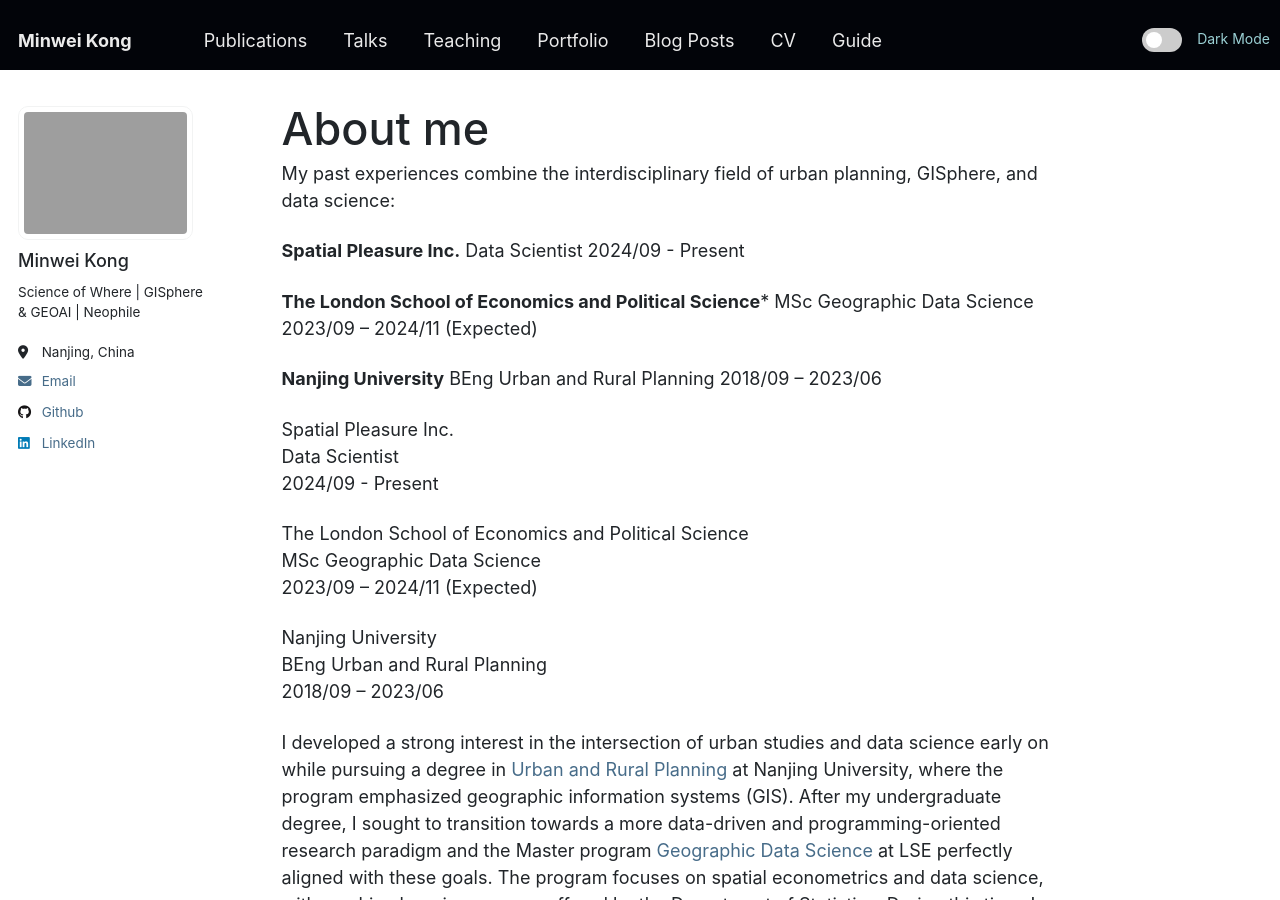
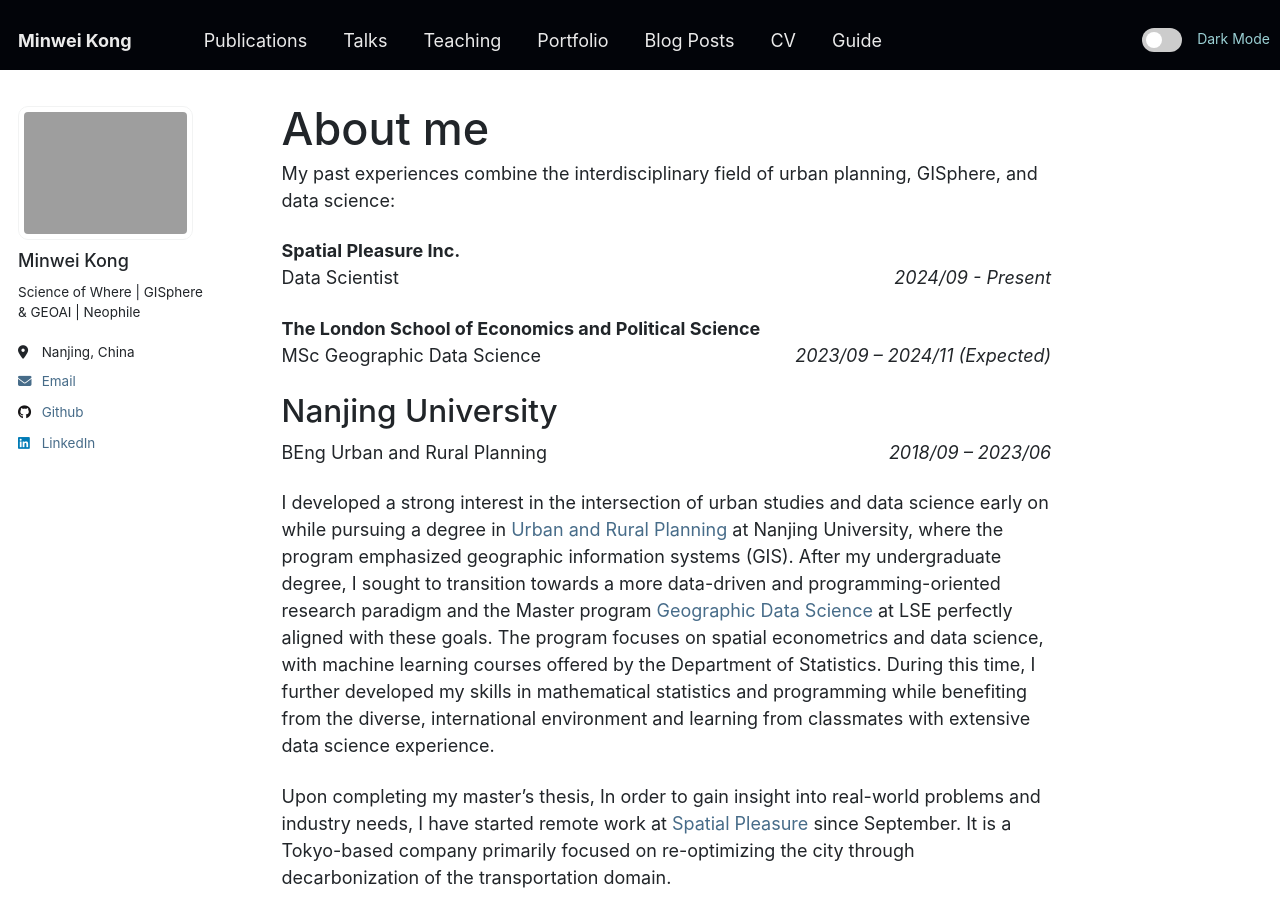
Before and after one commit to Minw913/minw913.github.io, a Jekyll site: the page built from _pages/about.md, in a window 1280 px wide and 900 px high. Built offline with Jekyll 4.4.1, drawn with Linux system fonts in a browser that asks for light colours; nearby versions of some CDN libraries.

Commit message:
update about me

```diff
--- a/_pages/about.md
+++ b/_pages/about.md
@@ -10,25 +10,13 @@
 My past experiences combine the interdisciplinary field of urban planning, GISphere, and data science:
 
 **Spatial Pleasure Inc.**
-    Data Scientist                 2024/09 - Present
+<span>Data Scientist</span><span style="float: right;">_2024/09 - Present_</span>
 
-**The London School of Economics and Political Science***
-    MSc Geographic Data Science    2023/09 – 2024/11 (Expected)
+**The London School of Economics and Political Science**
+<span>MSc Geographic Data Science</span><span style="float: right;">_2023/09 – 2024/11 (Expected)_</span>
 
-**Nanjing University**
-    BEng Urban and Rural Planning  2018/09 – 2023/06
-
-Spatial Pleasure Inc.
-Data Scientist
-2024/09 - Present
-
-The London School of Economics and Political Science
-MSc Geographic Data Science
-2023/09 – 2024/11 (Expected)
-
-Nanjing University
-BEng Urban and Rural Planning
-2018/09 – 2023/06
+### Nanjing University
+<span>BEng Urban and Rural Planning</span><span style="float: right;">_2018/09 – 2023/06_</span>
 
 I developed a strong interest in the intersection of urban studies and data science early on while pursuing a degree in [Urban and Rural Planning](https://arch.nju.edu.cn/) at Nanjing University, where the program emphasized geographic information systems (GIS). After my undergraduate degree, I sought to transition towards a more data-driven and programming-oriented research paradigm and the Master program [Geographic Data Science](https://www.lse.ac.uk/study-at-lse/graduate/msc-geographic-data-science) at LSE perfectly aligned with these goals. The program focuses on spatial econometrics and data science, with machine learning courses offered by the Department of Statistics. During this time, I further developed my skills in mathematical statistics and programming while benefiting from the diverse, international environment and learning from classmates with extensive data science experience.
 
```
